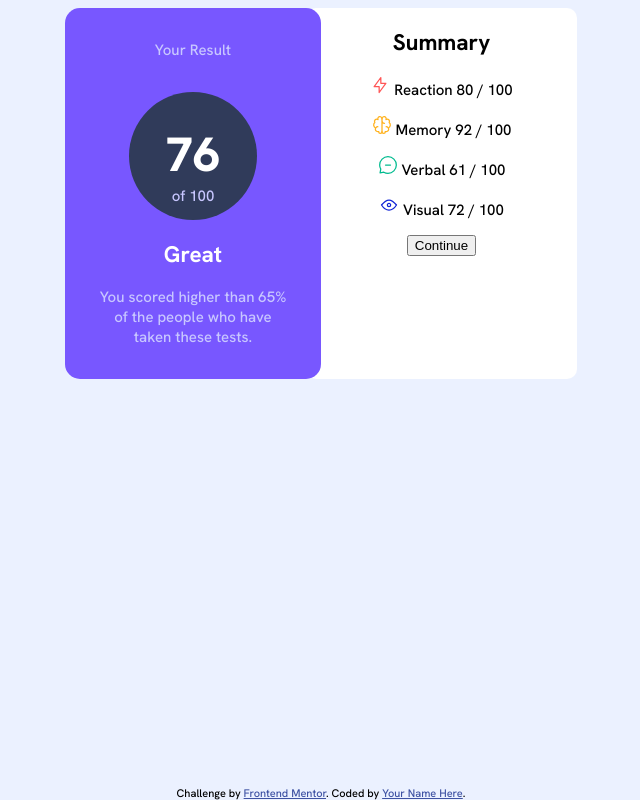
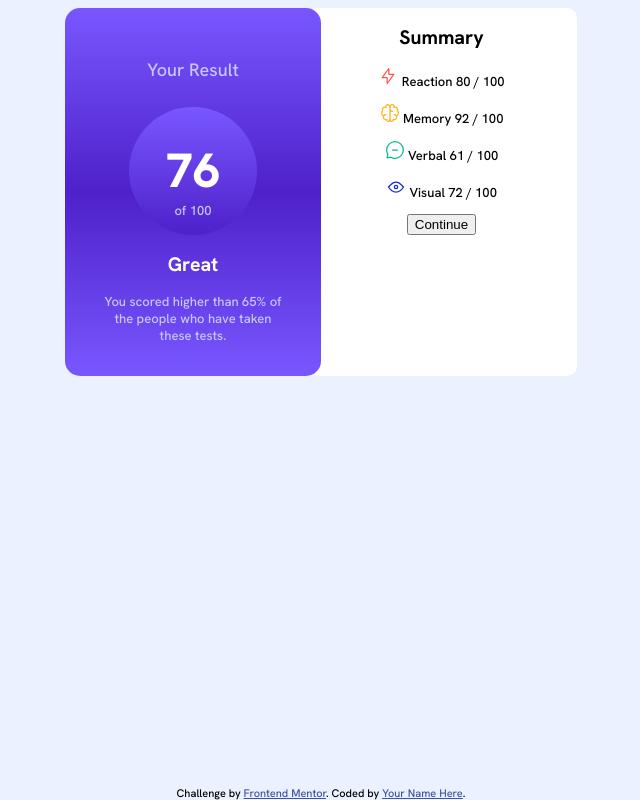
Before and after one commit to Adem-Tozlu/Frontend-Mentor-Results-summary-component, a plain HTML site: page index.html in a window 1280 px wide. Shown: the whole page, without its empty margins (327-967 px from the left). Drawn offline with Linux system fonts and the light colour scheme.

Commit message:
bearbeitet

```diff
--- a/index.html
+++ b/index.html
@@ -32,7 +32,7 @@
 <body>
   <main>
     <div class="result">
-      Your Result
+      <p class="result_text">Your Result</p>
       <div class="result_circle">
         <div class="result_number">76</div>
         of 100
--- a/style.css
+++ b/style.css
@@ -23,13 +23,12 @@
 }
 
 
-
 body {
 
   font-family: "Hanken Grotesk", sans-serif;
   font-optical-sizing: auto;
   font-weight: 500;
-font-size: 15px;
+font-size: 13px;
 width: 100vw;
 display: flex;
 justify-content: center;
@@ -47,9 +46,10 @@ main{
 }
 .result{
 
-    background-color: var(--color-light-slate-blue);
+    background: linear-gradient(var(--color-light-slate-blue),var(--color-violet-blue),var(--color-light-slate-blue));
     border-radius: 15px;
     width: 12rem;
+
     display: flex;
     flex-direction: column;
     justify-content: center;
@@ -59,8 +59,11 @@ main{
     color: var(--color-light-lavender);
 
 }
+.result_text{
+    font-size: 18px;
+}
 .result_circle{
-   margin-top: 2rem;
+   margin-top: 0.5rem;
    border-radius: 50%;
    display: flex;
     flex-direction: column;
@@ -69,8 +72,8 @@ main{
   text-align: center;
   height: 8rem;
   width: 8rem;
-    background-color: var(--color-dark-gray-blue);
-    color: var(--color-white);
+  background: linear-gradient(var(--color-light-slate-blue),var(--color-violet-blue));
+
     color: var(--color-light-lavender);
 
 }
```
